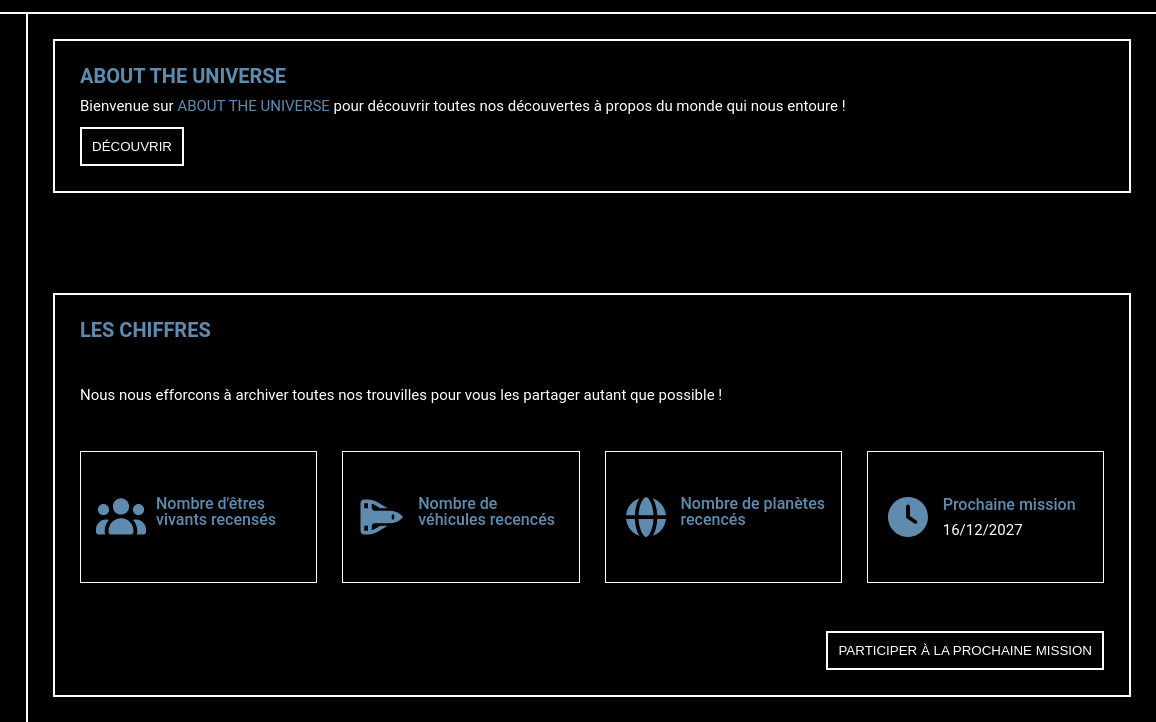
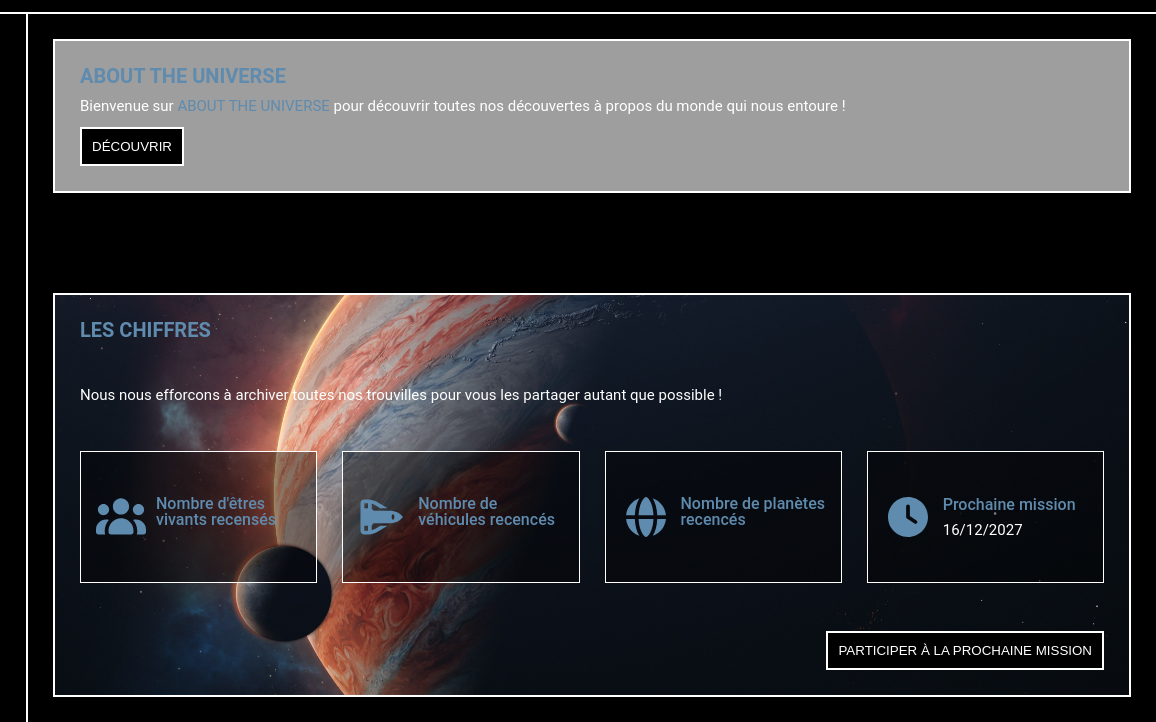
Before and after one commit to CARNEIRO-MOREIRA-Steven/CloudCampusStarWars, a plain HTML site: page index.html in a window 1280 px wide. Shown: the part 80-802 px from the top of the page, 124-1280 px from the left. Drawn offline with Linux system fonts and the light colour scheme; the site is published under a folder, as on GitHub Pages, so addresses that start at the root find nothing; no server answers.

Commit message:
Second commit modification css

```diff
--- a/index.css
+++ b/index.css
@@ -68,11 +68,11 @@ a{
     justify-content: space-between;
 }
 .universe{
-    background-image: url('/space1.jpg');
+    background-image: url('./space1.jpg');
     height: 100px;
 }
 .number{
-    background-image: url('/space4.jpg');
+    background-image: url('./space4.jpg');
     height: 350px;
 }
 .dashboard h2{
```
